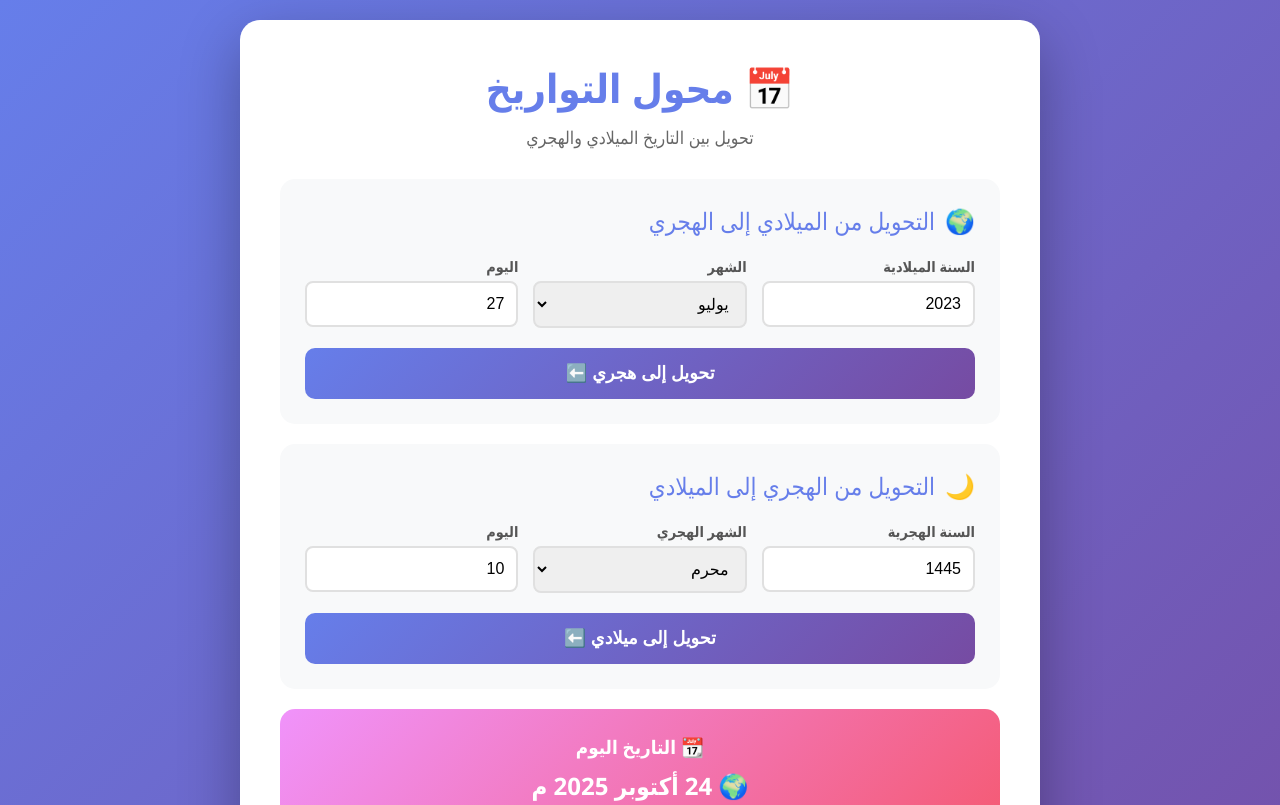
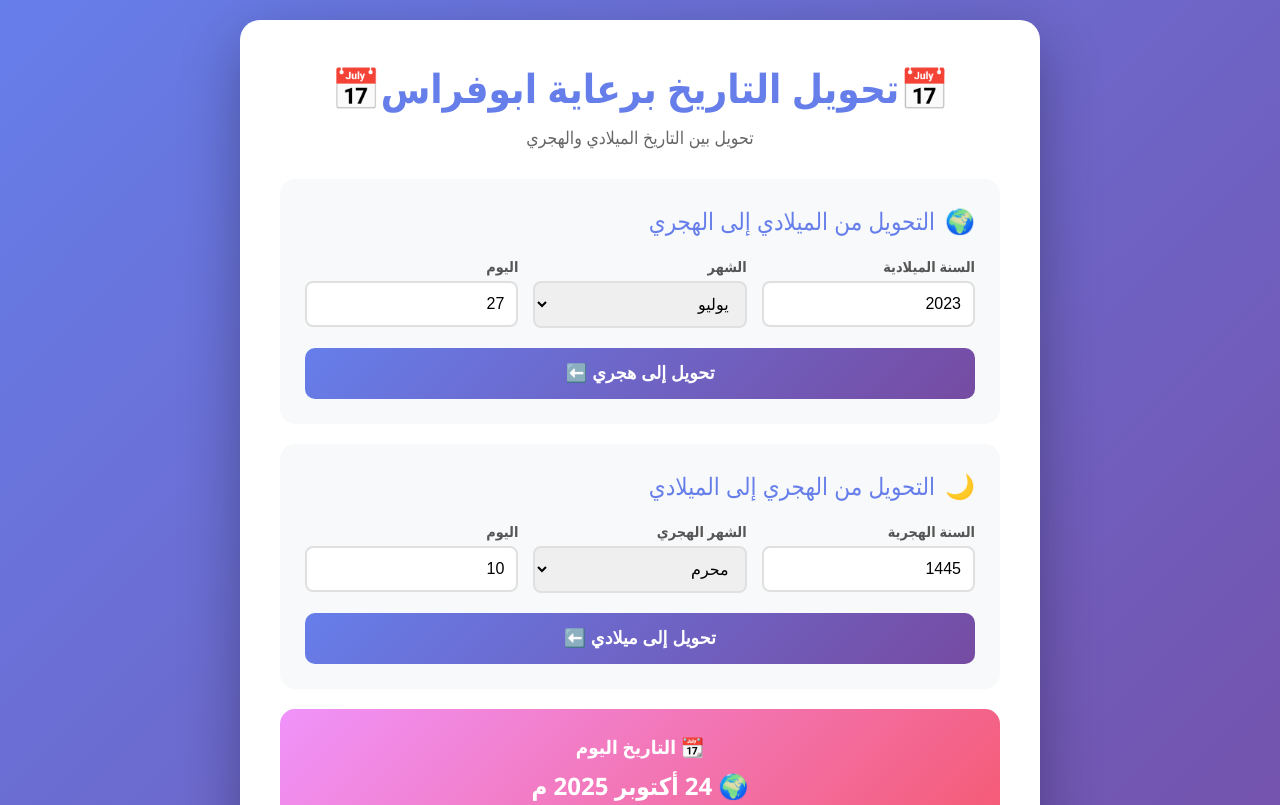
Before and after one commit to trox285-ai/hijri-converter, a plain HTML site: page index.html in a window 1280 px wide. Shown: the top 805 px of the page. Drawn offline with Linux system fonts and the light colour scheme.

Commit message:
Update index.html

```diff
--- a/index.html
+++ b/index.html
@@ -3,7 +3,7 @@
 <head>
     <meta charset="UTF-8">
     <meta name="viewport" content="width=device-width, initial-scale=1.0">
-    <title> حول التاريخ برعاية ابوفراس</title>
+    <title>محول التواريخ</title>
     <style>
         * {
             margin: 0;
@@ -202,7 +202,7 @@
 </head>
 <body>
     <div class="container">
-        <h1>📅 محول التواريخ</h1>
+        <h1>📅تحويل التاريخ برعاية ابوفراس📅</h1>
         <p class="subtitle">تحويل بين التاريخ الميلادي والهجري</p>
 
         <!-- From Gregorian to Hijri -->
```
